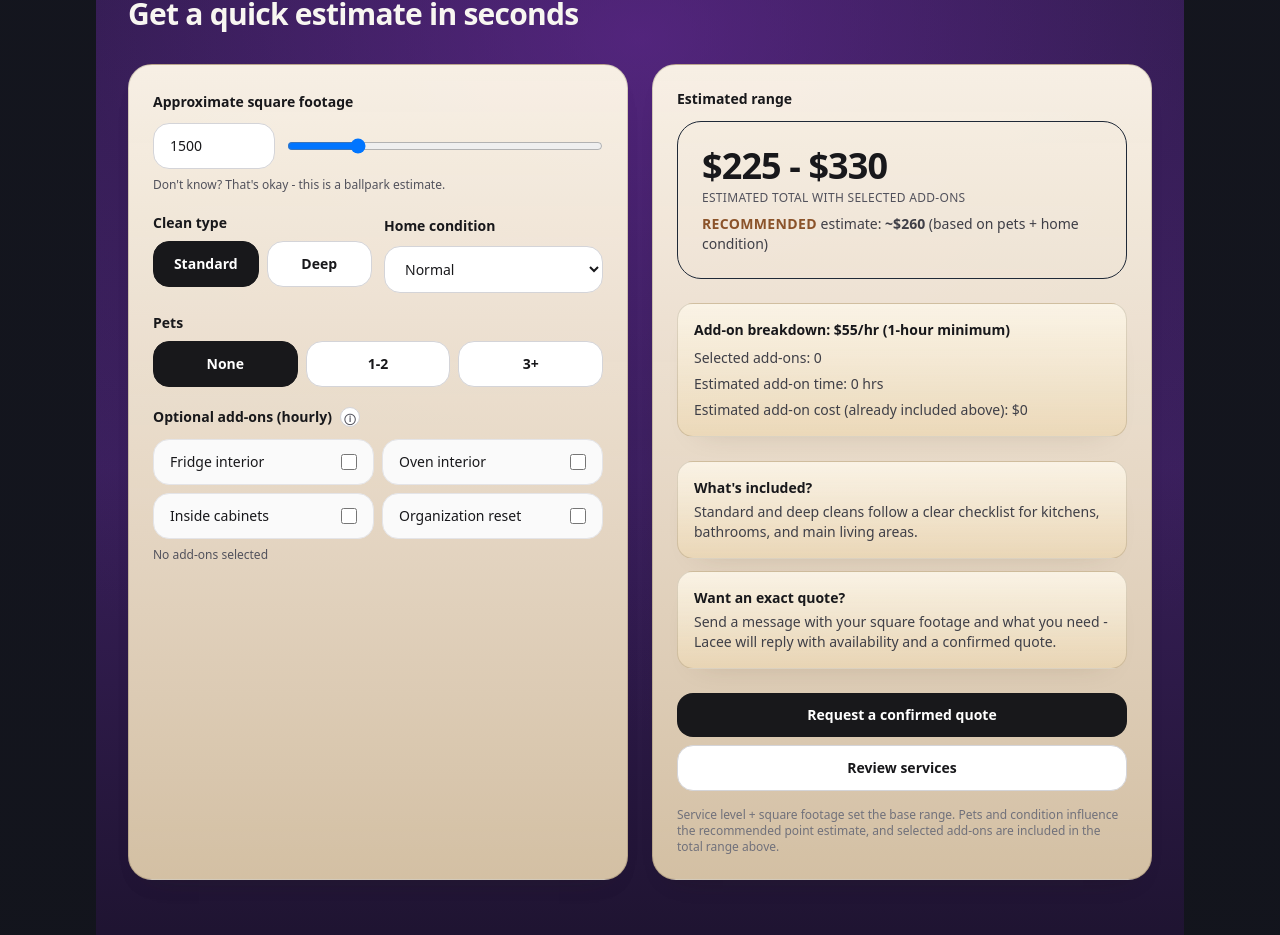
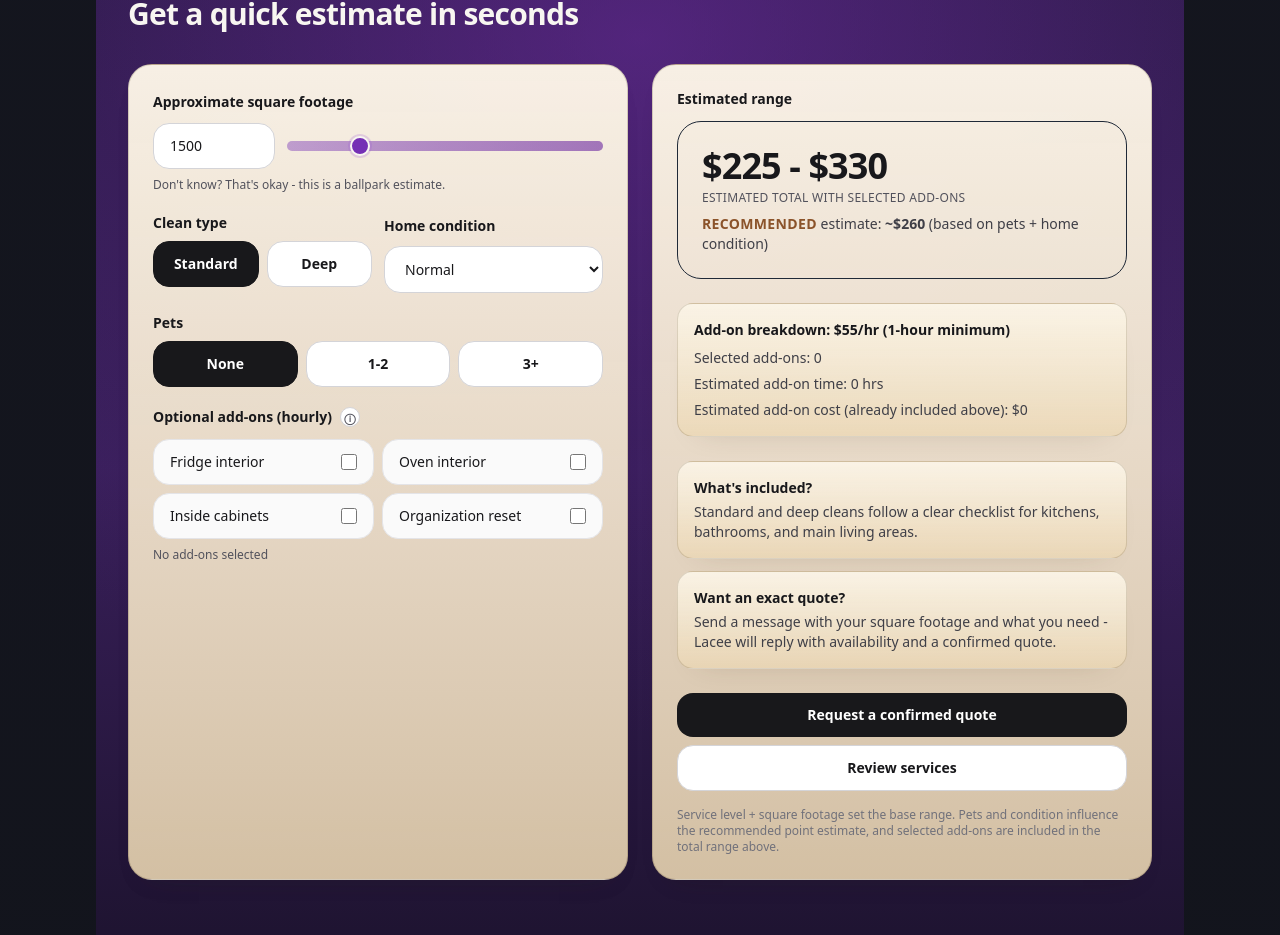
Before and after one commit to conels08/minute-maids-landing, a Next.js app: page / in a window 1280 px wide. Shown: the part 2388-3323 px from the top of the page. Built offline with nearby package versions, Linux system fonts and the light colour scheme; no server answers.

Commit message:
style(estimator): theme sqft slider with royal purple track and thumb

```diff
--- a/src/app/globals.css
+++ b/src/app/globals.css
@@ -315,3 +315,61 @@ summary:focus-visible {
 .accent-gold-text {
   color: var(--copper-600);
 }
+
+.range-purple {
+  -webkit-appearance: none;
+  appearance: none;
+  height: 10px;
+  border-radius: 9999px;
+  background: linear-gradient(
+    90deg,
+    hsl(271 58% 45% / 0.24) 0%,
+    hsl(274 58% 40% / 0.38) 100%
+  );
+}
+
+.range-purple::-webkit-slider-runnable-track {
+  height: 10px;
+  border-radius: 9999px;
+  background: linear-gradient(
+    90deg,
+    hsl(271 58% 45% / 0.24) 0%,
+    hsl(274 58% 40% / 0.38) 100%
+  );
+}
+
+.range-purple::-webkit-slider-thumb {
+  -webkit-appearance: none;
+  appearance: none;
+  margin-top: -5px;
+  height: 20px;
+  width: 20px;
+  border-radius: 9999px;
+  border: 2px solid hsl(40 33% 96%);
+  background: hsl(271 58% 45%);
+  box-shadow: 0 0 0 2px hsl(273 56% 60% / 0.24), var(--shadow-soft);
+}
+
+.range-purple:focus-visible::-webkit-slider-thumb {
+  box-shadow: 0 0 0 4px var(--purple-ring), var(--shadow-soft);
+}
+
+.range-purple::-moz-range-track {
+  height: 10px;
+  border-radius: 9999px;
+  border: none;
+  background: linear-gradient(
+    90deg,
+    hsl(271 58% 45% / 0.24) 0%,
+    hsl(274 58% 40% / 0.38) 100%
+  );
+}
+
+.range-purple::-moz-range-thumb {
+  height: 20px;
+  width: 20px;
+  border-radius: 9999px;
+  border: 2px solid hsl(40 33% 96%);
+  background: hsl(271 58% 45%);
+  box-shadow: 0 0 0 2px hsl(273 56% 60% / 0.24), var(--shadow-soft);
+}
--- a/src/components/sections/Estimator.tsx
+++ b/src/components/sections/Estimator.tsx
@@ -135,7 +135,7 @@ export default function Estimator() {
                   value={sqft}
                   onChange={(e) => setSqft(Number(e.target.value))}
                   aria-label="Approximate square footage slider"
-                  className="w-full"
+                  className="w-full range-purple"
                 />
               </div>
               <p className="mt-2 text-xs text-zinc-600">
```
